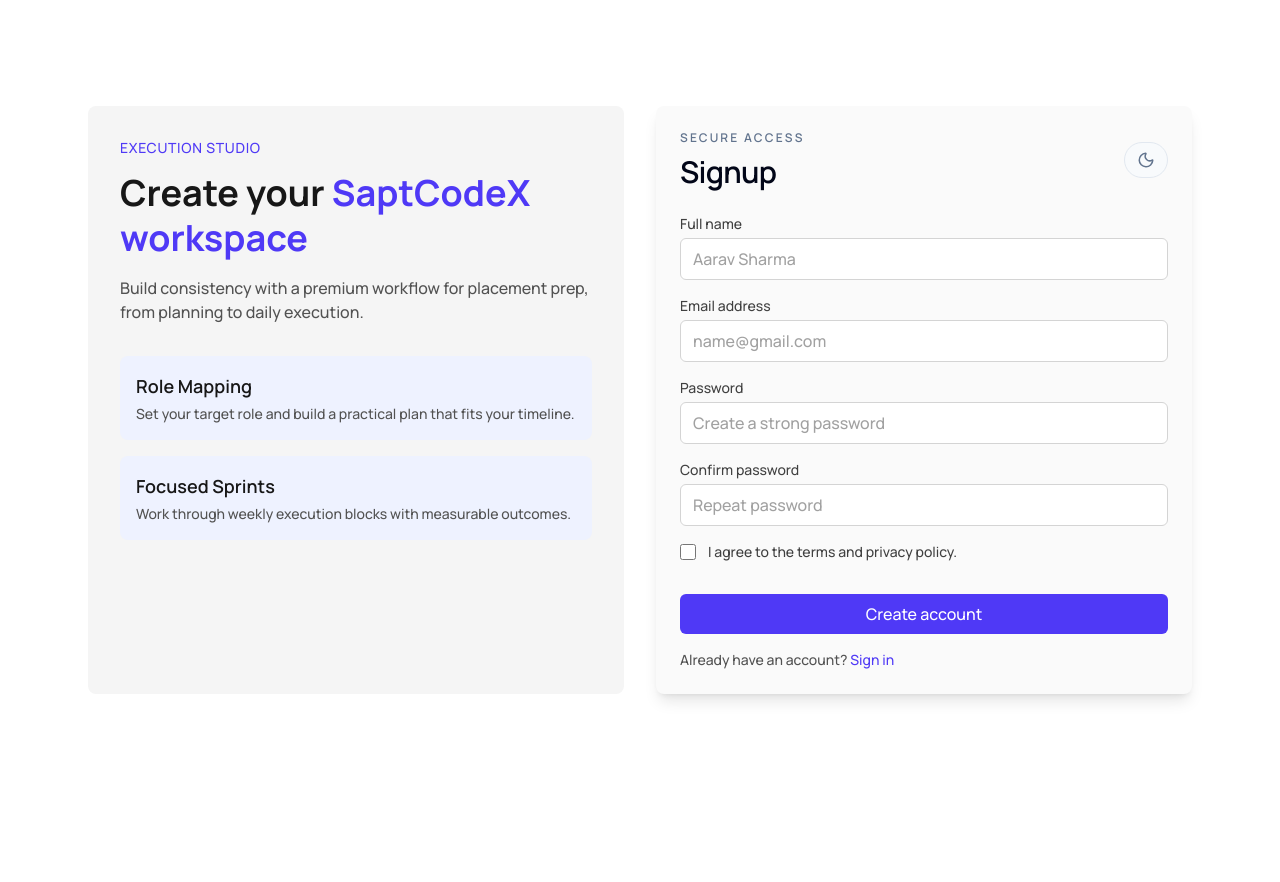
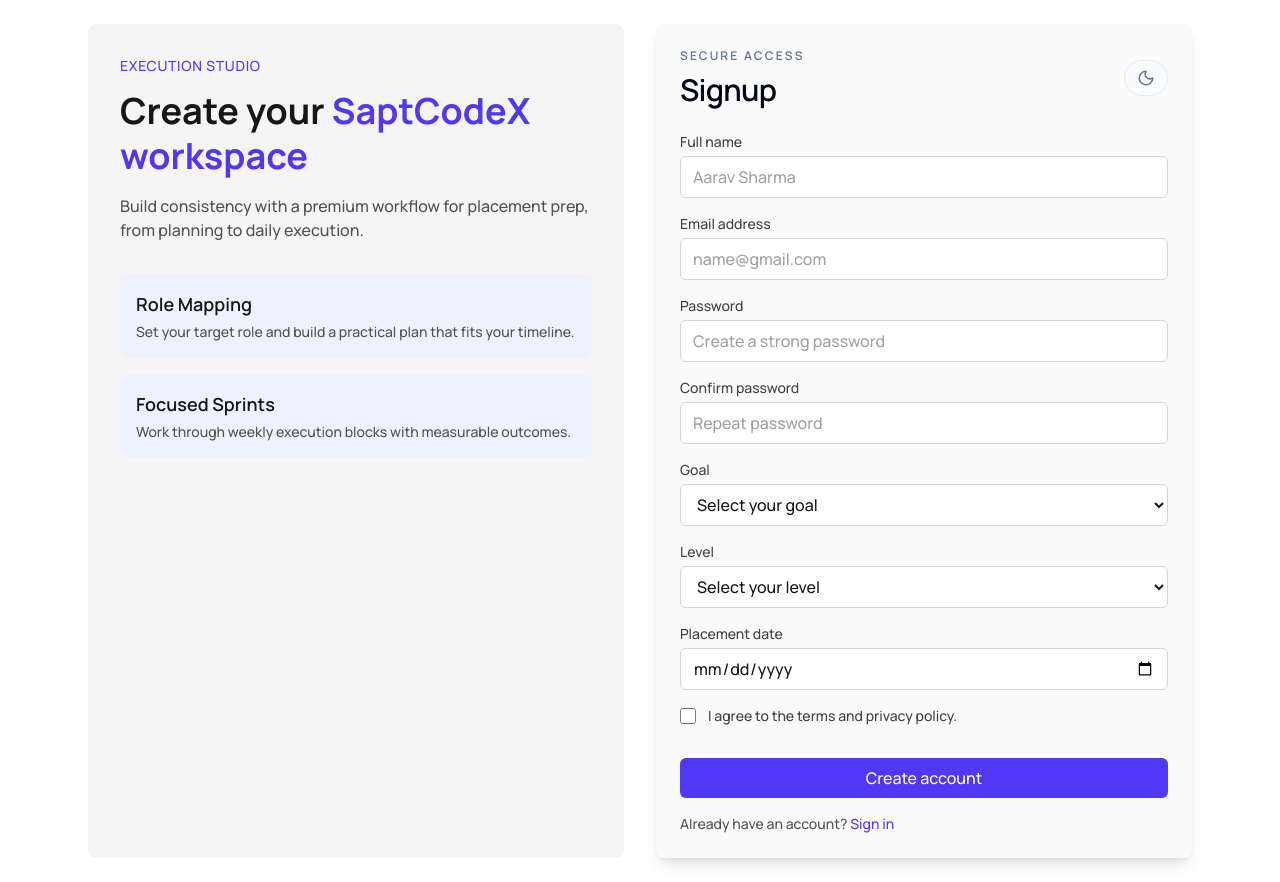
Before and after one commit to kundangosavii/SaptCodex, a React app in the folder Frontend/: page /signup in a window 1280 px wide. Before the commit the page ends 800 px from the top, so only its background shows below. Built offline with nearby package versions, Linux system fonts and the light colour scheme; the HTML template or start-up script is replaced by a standard one.

Commit message:
Integrate onboarding fields into Signup form and enhance Onboarding submission handling

```diff
--- a/Frontend/src/modules/auth/Signup.jsx
+++ b/Frontend/src/modules/auth/Signup.jsx
@@ -28,6 +28,10 @@
 		password: '',
 		confirmPassword: '',
 		consent: false,
+		// Onboarding fields moved into signup form
+		goal: '',
+		level: '',
+		placementDate: '',
 	})
 
 	const handleChange = (e) => {
@@ -108,6 +112,31 @@
 							<input id="signup-confirm" name="confirmPassword" type="password" placeholder="Repeat password" autoComplete="new-password" onChange={handleChange} className="mt-1 block w-full bg-white dark:bg-neutral-900 border border-neutral-300 dark:border-neutral-700 text-neutral-900 dark:text-white rounded-md px-3 py-2 placeholder-neutral-400 dark:placeholder-gray-400 focus:outline-none focus:ring-2 focus:ring-indigo-500" />
 						</div>
 
+						{/* Onboarding fields - moved from separate Onboarding page */}
+						<div>
+							<label htmlFor="signup-goal" className="block text-sm font-medium text-neutral-700 dark:text-gray-200">Goal</label>
+							<select id="signup-goal" name="goal" value={form.goal} onChange={handleChange} className="mt-1 block w-full bg-white dark:bg-neutral-900 border border-neutral-300 dark:border-neutral-700 text-neutral-900 dark:text-white rounded-md px-3 py-2 focus:outline-none focus:ring-2 focus:ring-indigo-500">
+								<option value="">Select your goal</option>
+								<option value="Placement">Placement</option>
+								<option value="Gate(DA)">Gate(DA)</option>
+							</select>
+						</div>
+
+						<div>
+							<label htmlFor="signup-level" className="block text-sm font-medium text-neutral-700 dark:text-gray-200">Level</label>
+							<select id="signup-level" name="level" value={form.level} onChange={handleChange} className="mt-1 block w-full bg-white dark:bg-neutral-900 border border-neutral-300 dark:border-neutral-700 text-neutral-900 dark:text-white rounded-md px-3 py-2 focus:outline-none focus:ring-2 focus:ring-indigo-500">
+								<option value="">Select your level</option>
+								<option value="Beginner">Beginner</option>
+								<option value="Intermediate">Intermediate</option>
+								<option value="Advanced">Advanced</option>
+							</select>
+						</div>
+
+						<div>
+							<label htmlFor="signup-placement" className="block text-sm font-medium text-neutral-700 dark:text-gray-200">Placement date</label>
+							<input id="signup-placement" name="placementDate" type="date" value={form.placementDate} onChange={handleChange} className="mt-1 block w-full bg-white dark:bg-neutral-900 border border-neutral-300 dark:border-neutral-700 text-neutral-900 dark:text-white rounded-md px-3 py-2 focus:outline-none focus:ring-2 focus:ring-indigo-500" />
+						</div>
+
 						<label className="flex items-center gap-3 text-sm text-neutral-700 dark:text-gray-200 mt-2">
 							<input id="signup-consent" name="consent" type="checkbox" onChange={handleChange} className="h-4 w-4 rounded text-indigo-500 bg-white dark:bg-neutral-900 border-neutral-300 dark:border-neutral-700 focus:ring-indigo-400" />
 							<span>I agree to the terms and privacy policy.</span>
--- a/Frontend/src/modules/dashboard/Onboarding.jsx
+++ b/Frontend/src/modules/dashboard/Onboarding.jsx
@@ -1,4 +1,5 @@
 import React, { useState } from 'react'
+import { onboardUser } from '../../api/user'
 
 function Onboarding({ onComplete, theme = 'dark' }) {
   const [formData, setFormData] = useState({
@@ -6,6 +7,8 @@
     level: '',
     placementDate: ''
   })
+  const [isSubmitting, setIsSubmitting] = useState(false)
+  const [error, setError] = useState('')
 
   const isDark = theme === 'dark'
 
@@ -17,11 +20,20 @@
     }))
   }
 
-  const handleSubmit = (e) => {
+  const handleSubmit = async (e) => {
     e.preventDefault()
-    console.log('Form Data:', formData)
-    if (onComplete) {
-      onComplete()
+    setError('')
+    setIsSubmitting(true)
+
+    try {
+      await onboardUser(formData)
+      if (onComplete) {
+        onComplete()
+      }
+    } catch (err) {
+      setError(err.response?.data?.message || 'Failed to complete onboarding')
+    } finally {
+      setIsSubmitting(false)
     }
   }
 
@@ -33,19 +45,27 @@
           <p className={`mb-8 ${isDark ? 'text-gray-400' : 'text-slate-600'}`}>Complete your profile to get started</p>
 
           <form onSubmit={handleSubmit} className='space-y-6'>
+            {error && (
+              <div className={`rounded-lg border px-4 py-3 text-sm ${isDark ? 'border-red-500/30 bg-red-500/10 text-red-200' : 'border-red-200 bg-red-50 text-red-700'}`}>
+                {error}
+              </div>
+            )}
+
             <div className='flex flex-col'>
               <label htmlFor="goal" className={`text-sm font-semibold mb-2 ${isDark ? 'text-gray-200' : 'text-slate-700'}`}>
                 Goal
               </label>
-              <input
-                type="text"
+              <select
                 id='goal'
                 name='goal'
                 value={formData.goal}
                 onChange={handleChange}
-                placeholder='What is your goal?'
-                className={`px-4 py-3 border rounded-lg focus:outline-none focus:ring-2 focus:ring-blue-500 focus:border-transparent transition duration-200 ${isDark ? 'bg-gray-800 text-white border-gray-700' : 'bg-slate-50 text-slate-900 border-slate-300'}`}
-              />
+                className={`px-4 py-3 border rounded-lg focus:outline-none focus:ring-2 focus:ring-blue-500 focus:border-transparent transition duration-200 cursor-pointer ${isDark ? 'bg-gray-800 text-white border-gray-700' : 'bg-slate-50 text-slate-900 border-slate-300'}`}
+              >
+                <option value=''>Select your goal</option>
+                <option value='Placement'>Placement</option>
+                <option value='Gate(DA)'>Gate(DA)</option>
+              </select>
             </div>
 
             <div className='flex flex-col'>
@@ -60,9 +80,9 @@
                 className={`px-4 py-3 border rounded-lg focus:outline-none focus:ring-2 focus:ring-blue-500 focus:border-transparent transition duration-200 cursor-pointer ${isDark ? 'bg-gray-800 text-white border-gray-700' : 'bg-slate-50 text-slate-900 border-slate-300'}`}
               >
                 <option value=''>Select your level</option>
-                <option value='beginner'>Beginner</option>
-                <option value='intermediate'>Intermediate</option>
-                <option value='advanced'>Advanced</option>
+                <option value='Beginner'>Beginner</option>
+                <option value='Intermediate'>Intermediate</option>
+                <option value='Advanced'>Advanced</option>
               </select>
             </div>
 
@@ -83,9 +103,10 @@
             {/* Submit Button */}
             <button
               type='submit'
-              className='w-full mt-8 px-6 py-3 bg-blue-600 hover:bg-blue-700 text-white font-semibold rounded-lg transition duration-200 focus:outline-none focus:ring-2 focus:ring-blue-500'
+              disabled={isSubmitting}
+              className='w-full mt-8 px-6 py-3 bg-blue-600 hover:bg-blue-700 disabled:cursor-not-allowed disabled:opacity-70 text-white font-semibold rounded-lg transition duration-200 focus:outline-none focus:ring-2 focus:ring-blue-500'
             >
-              Complete Onboarding
+              {isSubmitting ? 'Saving...' : 'Complete Onboarding'}
             </button>
           </form>
         </div>
```
